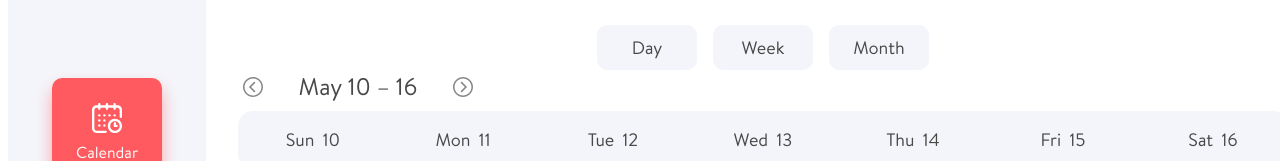
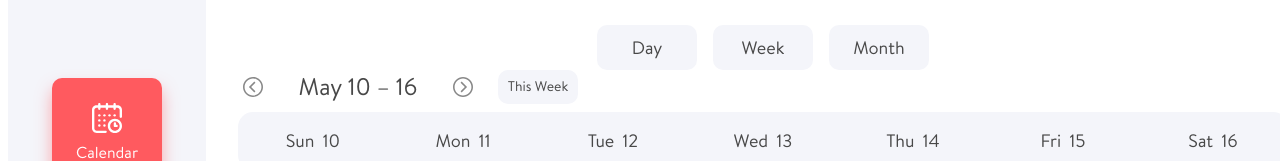
Before and after one commit to msamadpo/Horae, a React (Create React App) app in the folder client/: page /calendar in a window 1280 px wide. Both pictures are taken after a click on the picture 253 px from the left and 270 px from the top of the page. Shown: the part 184-345 px from the top of the page. Built offline with nearby package versions, Linux system fonts and the light colour scheme; a web font is replaced by a local one.

Commit message:
Added back button to week view

```diff
--- a/client/src/components/Common/Icon/Icon.tsx
+++ b/client/src/components/Common/Icon/Icon.tsx
@@ -16,13 +16,20 @@ interface IIconProps {
   height: number;
   white?: boolean;
   onClick?: (event: React.SyntheticEvent<HTMLImageElement>) => void;
+  [name: string]: any;
 }
 
 const StyledImg = styled.img`
   cursor: pointer;
 `;
 
-function Icon({ type, height, white = false, onClick = () => 1 }: IIconProps) {
+function Icon({
+  type,
+  height,
+  white = false,
+  onClick = () => 1,
+  ...otherProps
+}: IIconProps) {
   switch (type) {
     case 'calendar':
       return (
@@ -31,6 +38,7 @@ function Icon({ type, height, white = false, onClick = () => 1 }: IIconProps) {
           onClick={onClick}
           height={height}
           alt=""
+          {...otherProps}
         />
       );
     case 'todo':
@@ -40,6 +48,7 @@ function Icon({ type, height, white = false, onClick = () => 1 }: IIconProps) {
           onClick={onClick}
           height={height}
           alt=""
+          {...otherProps}
         />
       );
     case 'avatar':
@@ -49,14 +58,29 @@ function Icon({ type, height, white = false, onClick = () => 1 }: IIconProps) {
           onClick={onClick}
           height={height}
           alt=""
+          {...otherProps}
         />
       );
     case 'trash':
       return (
-        <StyledImg src={trashcan} height={height} alt="" onClick={onClick} />
+        <StyledImg
+          src={trashcan}
+          height={height}
+          alt=""
+          onClick={onClick}
+          {...otherProps}
+        />
       );
     case 'edit':
-      return <StyledImg src={edit} height={height} alt="" onClick={onClick} />;
+      return (
+        <StyledImg
+          src={edit}
+          height={height}
+          alt=""
+          onClick={onClick}
+          {...otherProps}
+        />
+      );
     case 'chevron-right':
       return (
         <StyledImg
@@ -64,15 +88,28 @@ function Icon({ type, height, white = false, onClick = () => 1 }: IIconProps) {
           height={height}
           alt=""
           onClick={onClick}
+          {...otherProps}
         />
       );
     case 'chevron-left':
       return (
-        <StyledImg src={chevronLeft} height={height} alt="" onClick={onClick} />
+        <StyledImg
+          src={chevronLeft}
+          height={height}
+          alt=""
+          onClick={onClick}
+          {...otherProps}
+        />
       );
     default:
       return (
-        <StyledImg src={defaultTodo} alt="" height={height} onClick={onClick} />
+        <StyledImg
+          src={defaultTodo}
+          alt=""
+          height={height}
+          onClick={onClick}
+          {...otherProps}
+        />
       );
   }
 }
--- a/client/src/components/Common/Text/Text.tsx
+++ b/client/src/components/Common/Text/Text.tsx
@@ -21,6 +21,8 @@ interface ITextProps {
   margins?: TextMargin[];
   styleProp?: string;
   children: React.ReactNode;
+  // rest Props
+  [name: string]: any;
 }
 
 function Text({
@@ -31,6 +33,7 @@ function Text({
   color,
   margins,
   styleProp,
+  ...otherProps
 }: ITextProps) {
   const mappedMargins =
     (margins?.length === 1
@@ -47,7 +50,11 @@ function Text({
     ${styleProp && styleProp}
   `;
 
-  return <CustomText className={type && styles[type]}>{children}</CustomText>;
+  return (
+    <CustomText {...otherProps} className={type && styles[type]}>
+      {children}
+    </CustomText>
+  );
 }
 
 export default Text;
--- a/client/src/components/HoraeApp/CalendarPage/CalendarWeek/CalendarWeek.tsx
+++ b/client/src/components/HoraeApp/CalendarPage/CalendarWeek/CalendarWeek.tsx
@@ -5,9 +5,8 @@ import {
   addDays,
   subDays,
   eachDayOfInterval,
-  isSameDay,
   addWeeks,
-  isBefore,
+  isWithinInterval,
 } from 'date-fns';
 import WeekHeader from 'components/HoraeApp/CalendarPage/CalendarWeek/WeekHeader';
 import { CalendarEvent, Calendar } from 'context/reducers/calendarEventReducer';
@@ -65,10 +64,13 @@ const indexEventsByDate = (calendars: Calendar[]) => {
 function CalendarWeek({ startDate = new Date() }: ICalendarWeekProps) {
   const { data } = useContext(GlobalContext);
   const [start, setStart] = useState<Date>(startDate);
+  const lastSunday = subDays(start, start.getDay());
+  const nextSaturday = addDays(start, 6 - start.getDay());
   const currentDates = eachDayOfInterval({
-    start: subDays(start, start.getDay()),
-    end: addDays(start, 6 - start.getDay()),
+    start: lastSunday,
+    end: nextSaturday,
   });
+  console.log(currentDates);
 
   const [indexedEvents, setIndexedEvents] = useState<
     Map<string, CalendarEventItemType[]>
@@ -77,18 +79,29 @@ function CalendarWeek({ startDate = new Date() }: ICalendarWeekProps) {
   useEffect(() => {
     console.log('Getting recalculated');
     setIndexedEvents(indexEventsByDate(data.calendars));
-  }, [data, data.calendars]);
+  }, [data.calendars]);
 
   const changeWeeks = (numWeeks: number) => {
     if (numWeeks == 0) {
-      setStart(startDate);
+      setStart(new Date());
+      console.log('hello');
+    } else {
+      setStart(addWeeks(start, numWeeks));
     }
-    setStart(addWeeks(start, numWeeks));
   };
 
   return (
     <Container>
-      <WeekHeader dates={currentDates} changeWeeks={changeWeeks} />
+      <WeekHeader
+        dates={currentDates}
+        changeWeeks={changeWeeks}
+        showBackButton={
+          !isWithinInterval(new Date(), {
+            start: lastSunday,
+            end: nextSaturday,
+          })
+        }
+      />
       <WeekBody>
         <ColumnContainer>
           {currentDates.map((date) => (
--- a/client/src/components/HoraeApp/CalendarPage/CalendarWeek/WeekHeader/WeekHeader.tsx
+++ b/client/src/components/HoraeApp/CalendarPage/CalendarWeek/WeekHeader/WeekHeader.tsx
@@ -36,6 +36,7 @@ const DayDateContainer = styled.div`
 `;
 interface IWeekHeader {
   dates: Date[];
+  showBackButton?: boolean;
   changeWeeks: (numWeeks: number) => void;
 }
 const DAYS = ['Sun', 'Mon', 'Tue', 'Wed', 'Thu', 'Fri', 'Sat'];
@@ -69,12 +70,24 @@ const dateOrdinalHelper = (day: number): string => {
 
 const StyledWeekToggler = styled.span`
   display: grid;
-  grid-template-columns: 3rem 18rem 3rem;
+  grid-template-columns: 3rem 18rem 3rem 12rem 2rem;
   align-items: center;
   justify-items: center;
 `;
 
-function WeekHeader({ dates, changeWeeks }: IWeekHeader) {
+const StyledTodayButton = styled.div`
+  cursor: pointer;
+  padding: 0.75rem 1rem;
+  border-radius: 1rem;
+  background: var(--color-bg-nav);
+  color: var(--color-text-subtitle);
+`;
+
+function WeekHeader({
+  dates,
+  changeWeeks,
+  showBackButton = false,
+}: IWeekHeader) {
   const [startDate, startDay] = [
     dates[0].toLocaleString('default', {
       month: 'short',
@@ -95,6 +108,11 @@ function WeekHeader({ dates, changeWeeks }: IWeekHeader) {
           {composeDateString(startDate, startDay, endDate, endDay)}
         </Text>
         <Icon type="chevron-right" height={20} onClick={() => changeWeeks(1)} />
+        {showBackButton && (
+          <StyledTodayButton onClick={() => changeWeeks(0)}>
+            <Text type="tiny">This Week</Text>
+          </StyledTodayButton>
+        )}
       </StyledWeekToggler>
       <CalendarDays>
         {dates.map((date, index) => (
```
